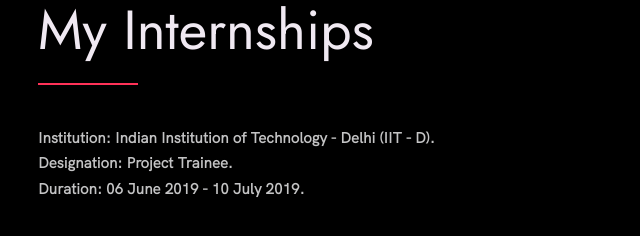
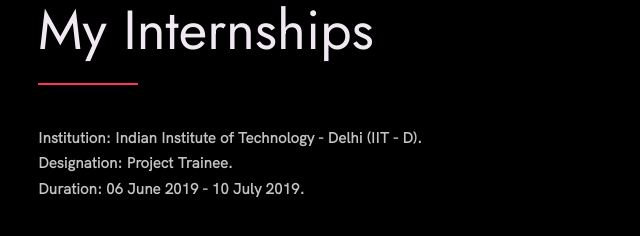
Before and after one commit to akshaygunari/akshaykumargunari.github.io, a plain HTML site: page index.html in a window 1280 px wide. Shown: the part 8060-8296 px from the top of the page, 52-692 px from the left. Drawn offline with Linux system fonts and the light colour scheme.

Commit message:
Informatica

```diff
--- a/index.html
+++ b/index.html
@@ -343,7 +343,7 @@
         <h2>My Internships</h2>
         <div class="internship__info">
           <p style="text-align:justify">
-            <h5>Institution:  Indian Institution of Technology - Delhi (IIT - D).</h5>
+            <h5>Institution:  Indian Institute of Technology - Delhi (IIT - D).</h5>
             <h5>Designation: Project Trainee.</h5>
             <h5>Duration:    06 June 2019 - 10 July 2019.</h5><br>
             I have done all my college projects under the well-organised and
```
